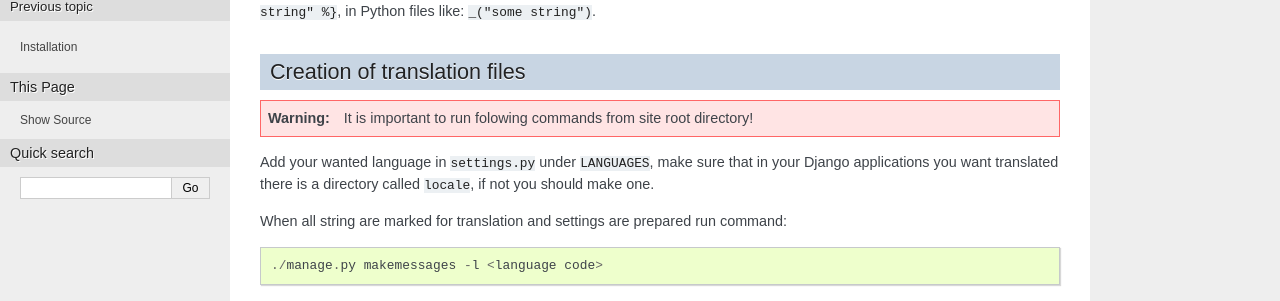
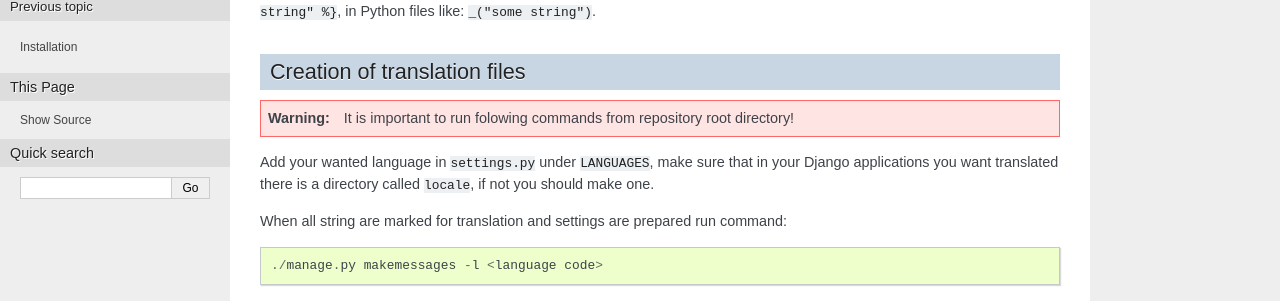
Before and after one commit to wlanslovenija/PiplMesh, a Sphinx documentation site: the page built from docs/translation.rst, in a window 1280 px wide. Shown: the part 197-498 px from the top of the page. Built offline with Sphinx 7.4.7, drawn with Linux system fonts in a browser that asks for light colours.

Commit message:
Updating documentation.

```diff
--- a/docs/translation.rst
+++ b/docs/translation.rst
@@ -11,7 +11,7 @@ in Python files like: ``_("some string")``.
 Creation of translation files
 -----------------------------
 
-.. warning:: It is important to run folowing commands from site root directory!
+.. warning:: It is important to run folowing commands from repository root directory!
 
 Add your wanted language in ``settings.py`` under ``LANGUAGES``, make sure that in your Django applications
 you want translated there is a directory called ``locale``, if not you should make one.
--- a/requirements.txt
+++ b/requirements.txt
@@ -1,2 +1,6 @@
 Django==1.4
 mongoengine==0.6.3
+Jinja2==2.6
+Pygments==1.5
+Sphinx==1.1.3
+docutils==0.8.1
```
